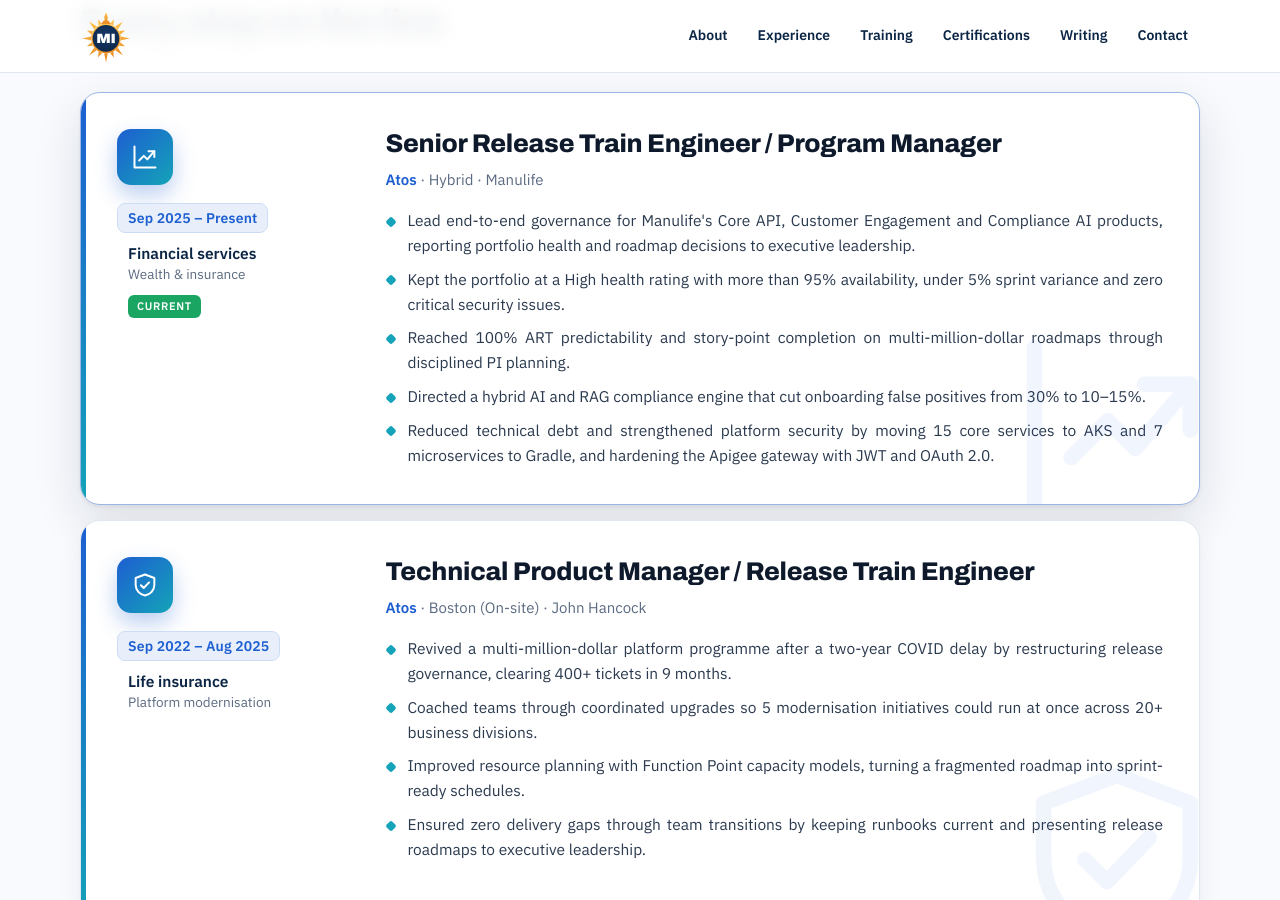
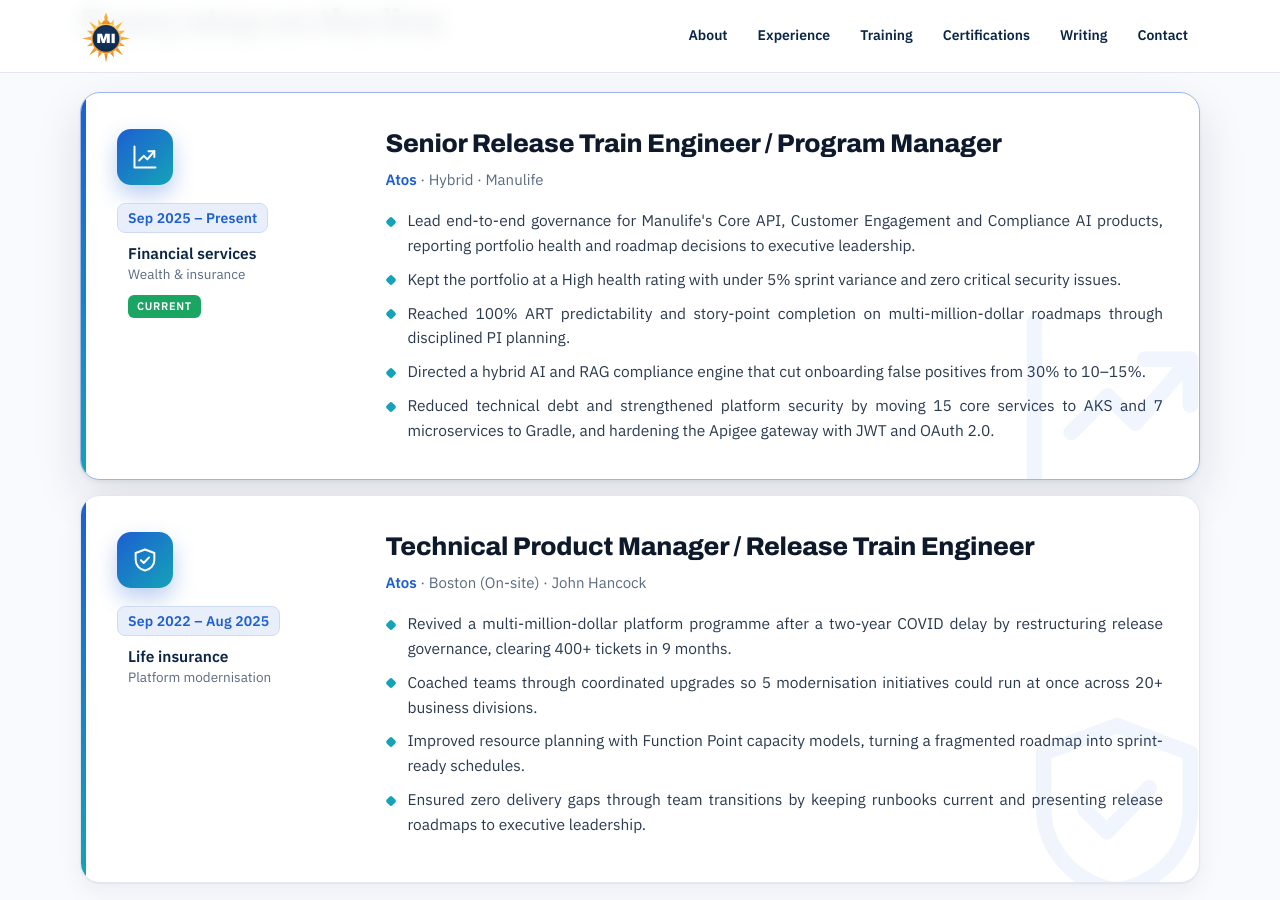
Before and after one commit to Madhan-I/Madhan-I.github.io, a Jekyll site: the page built from index.html, in a window 1280 px wide and 900 px high, scrolled down 2011 px. Built offline with Jekyll 4.4.1, drawn with Linux system fonts in a browser that asks for light colours.

Commit message:
Drop availability figure from Manulife bullet
Co-Authored-By: Claude Opus 5.5 <noreply@anthropic.com>
Claude-Session: https://claude.ai/code/session_01MFRrTt7LBDdX57m85KHNGp

```diff
--- a/_data/profile.yml
+++ b/_data/profile.yml
@@ -95,7 +95,7 @@ experience:
     current: true
     points:
       - Lead end-to-end governance for Manulife's Core API, Customer Engagement and Compliance AI products, reporting portfolio health and roadmap decisions to executive leadership.
-      - Kept the portfolio at a High health rating with more than 95% availability, under 5% sprint variance and zero critical security issues.
+      - Kept the portfolio at a High health rating with under 5% sprint variance and zero critical security issues.
       - Reached 100% ART predictability and story-point completion on multi-million-dollar roadmaps through disciplined PI planning.
       - Directed a hybrid AI and RAG compliance engine that cut onboarding false positives from 30% to 10–15%.
       - Reduced technical debt and strengthened platform security by moving 15 core services to AKS and 7 microservices to Gradle, and hardening the Apigee gateway with JWT and OAuth 2.0.
```
